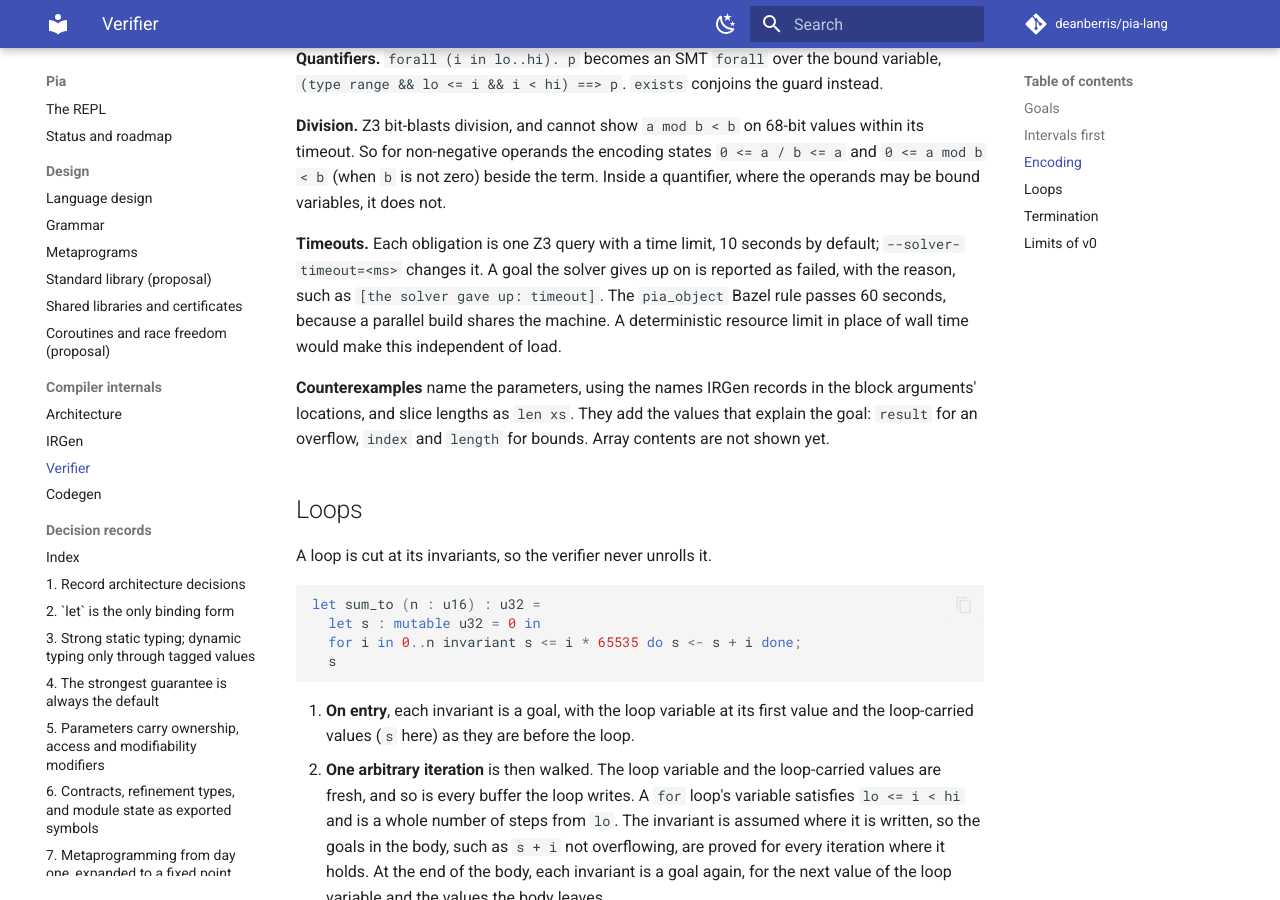
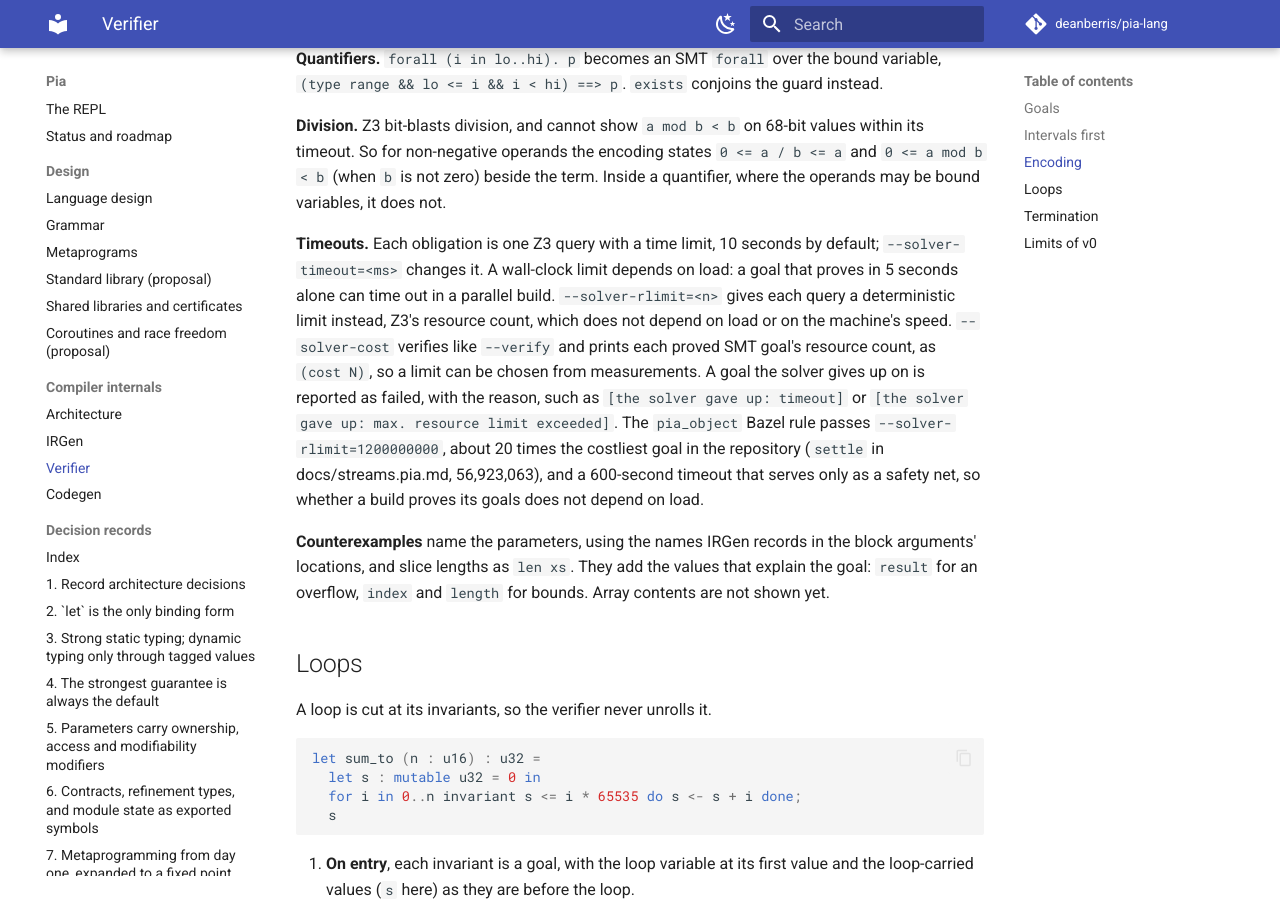
Before and after one commit to deanberris/pia-lang, an MkDocs documentation site: the page built from docs/verifier.md, in a window 1280 px wide and 900 px high, scrolled down 2971 px. Built offline with MkDocs 1.6.1 and Material for MkDocs 9.7.7, drawn with Linux system fonts in a browser that asks for light colours; comment, search, counter and statistics services are not loaded.

Commit message:
build: deterministic solver limit for pia_object (#106)
pia_object now passes --solver-rlimit=1200000000, about 20 times the
costliest goal in the repository (settle in docs/streams.pia.md,
56,923,063 by --solver-cost), and raises the wall-clock timeout to
600 s as a safety net only, so whether a build proves its goals no
longer depends on load.

Co-Authored-By: Claude Opus 5.5 <noreply@anthropic.com>

```diff
--- a/docs/verifier.md
+++ b/docs/verifier.md
@@ -77,7 +77,7 @@ Each remaining goal becomes one query in the upstream `smt` dialect. The query i
 
 **Division.** Z3 bit-blasts division, and cannot show `a mod b < b` on 68-bit values within its timeout. So for non-negative operands the encoding states `0 <= a / b <= a` and `0 <= a mod b < b` (when `b` is not zero) beside the term. Inside a quantifier, where the operands may be bound variables, it does not.
 
-**Timeouts.** Each obligation is one Z3 query with a time limit, 10 seconds by default; `--solver-timeout=<ms>` changes it. A goal the solver gives up on is reported as failed, with the reason, such as `[the solver gave up: timeout]`. The `pia_object` Bazel rule passes 60 seconds, because a parallel build shares the machine. A deterministic resource limit in place of wall time would make this independent of load.
+**Timeouts.** Each obligation is one Z3 query with a time limit, 10 seconds by default; `--solver-timeout=<ms>` changes it. A wall-clock limit depends on load: a goal that proves in 5 seconds alone can time out in a parallel build. `--solver-rlimit=<n>` gives each query a deterministic limit instead, Z3's resource count, which does not depend on load or on the machine's speed. `--solver-cost` verifies like `--verify` and prints each proved SMT goal's resource count, as `(cost N)`, so a limit can be chosen from measurements. A goal the solver gives up on is reported as failed, with the reason, such as `[the solver gave up: timeout]` or `[the solver gave up: max. resource limit exceeded]`. The `pia_object` Bazel rule passes `--solver-rlimit=1200000000`, about 20 times the costliest goal in the repository (`settle` in docs/streams.pia.md, 56,923,063), and a 600-second timeout that serves only as a safety net, so whether a build proves its goals does not depend on load.
 
 **Counterexamples** name the parameters, using the names IRGen records in the block arguments' locations, and slice lengths as `len xs`. They add the values that explain the goal: `result` for an overflow, `index` and `length` for bounds. Array contents are not shown yet.
 
```
Also changed, not shown: 1 other file.
